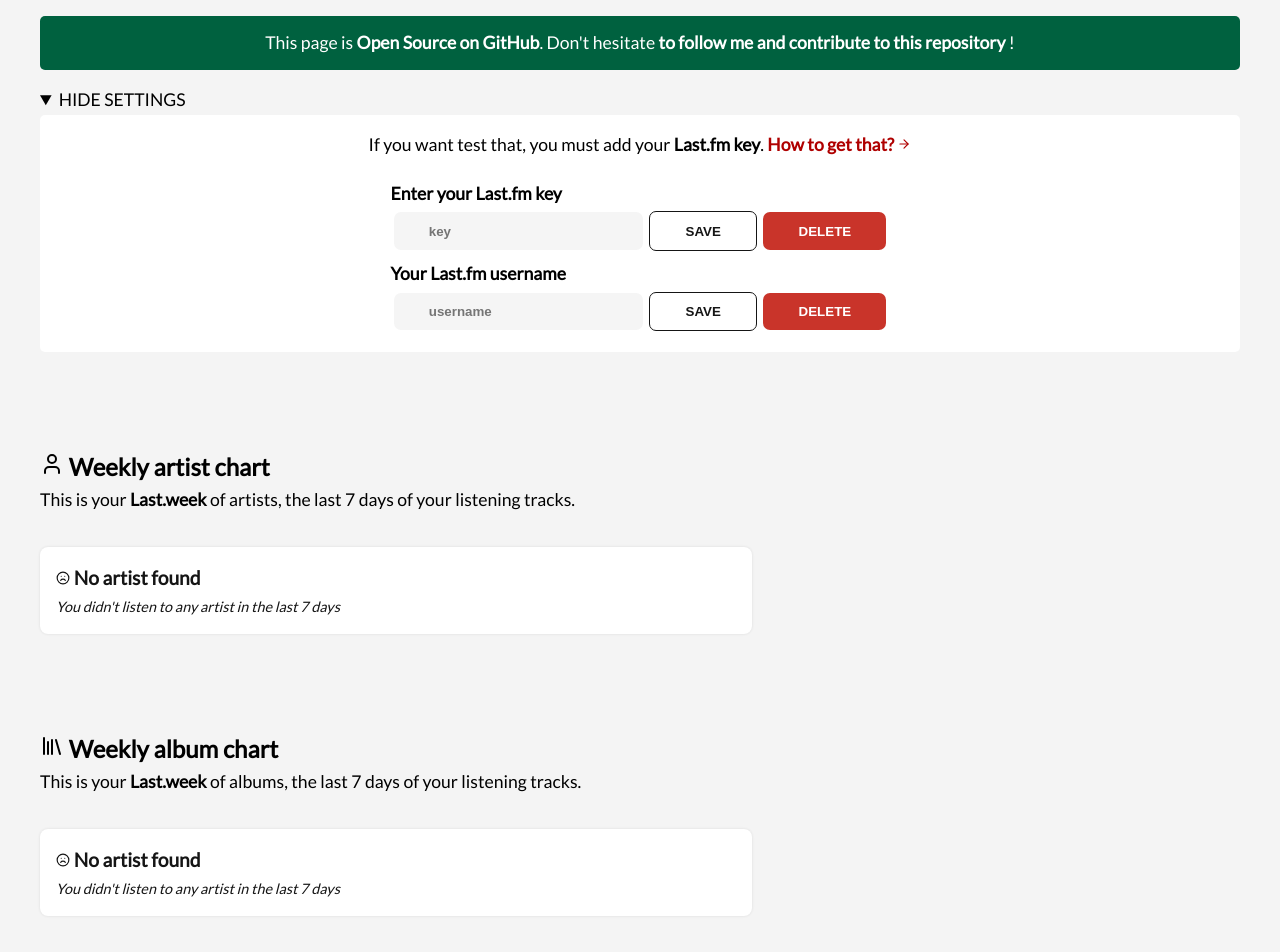
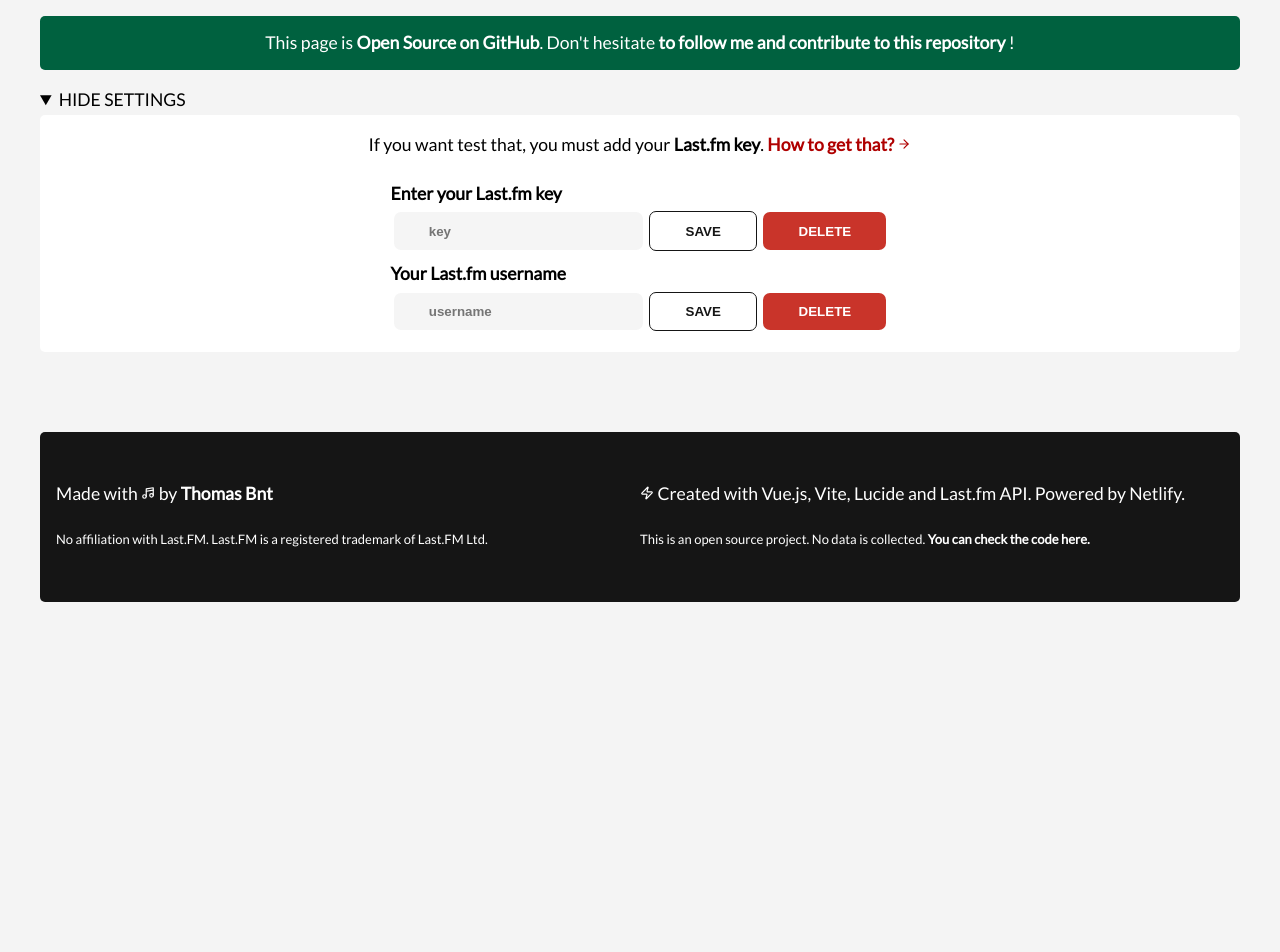
Before and after one commit to thomasbnt/lastfmprofile, a Vue app: page / in a window 1280 px wide. Shown: the top 952 px of the page. After the commit the page ends 800 px from the top, so only its background shows below. Built offline with nearby package versions, Linux system fonts and the light colour scheme.

Commit message:
:art: Check if Chart is here

```diff
--- a/src/components/WeeklyAlbumChart.vue
+++ b/src/components/WeeklyAlbumChart.vue
@@ -1,5 +1,5 @@
 <template>
-  <section id="weeklyAlbumChart">
+  <section id="weeklyAlbumChart" v-if="Chart">
     <header>
       <h2>
         <Library size="24" />
--- a/src/components/WeeklyArtistChart.vue
+++ b/src/components/WeeklyArtistChart.vue
@@ -1,5 +1,5 @@
 <template>
-  <section id="weeklyArtistChart">
+  <section id="weeklyArtistChart" v-if="Chart">
     <header>
       <h2>
         <User size="24" />
```
